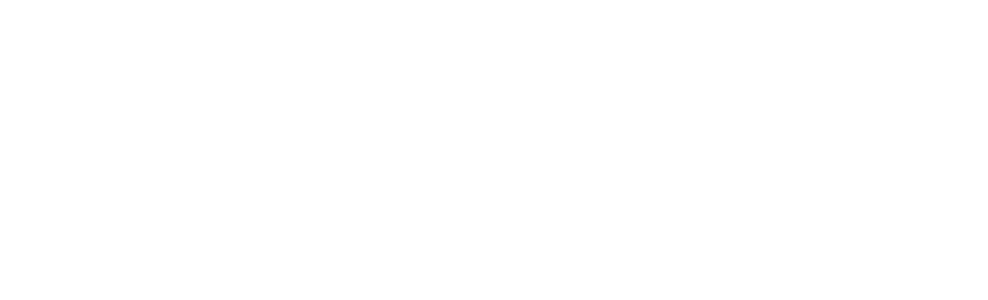
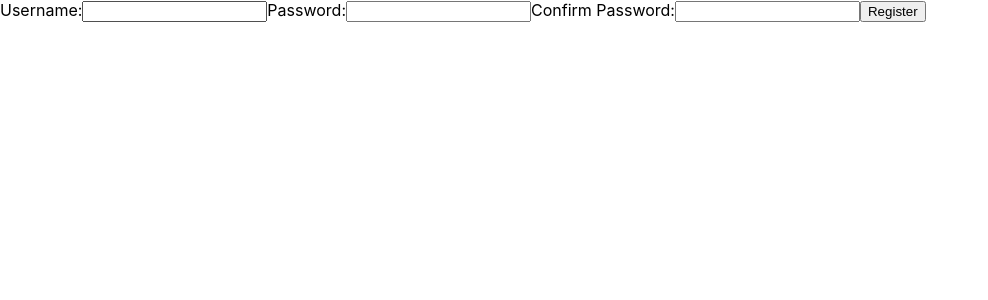
Before and after one commit to patrickmziet/lf, a React (Create React App) app in the folder web/lf-web/: page /register in a window 1280 px wide. Before the commit this address had no page. Shown: the top 300 px of the page, without its empty margins (0-988 px from the left). Built offline with nearby package versions, Linux system fonts and the light colour scheme.

Commit message:
added login and registration

```diff
--- a/web/lf-web/src/App.js
+++ b/web/lf-web/src/App.js
@@ -1,16 +1,22 @@
-export default App;
-
 import React from 'react';
 import { BrowserRouter as Router, Route, Routes } from 'react-router-dom';
 import Notes from './components/Notes';
+import HomePage from './components/HomePage';
+import Login from './components/Login';
+import Register from './components/Register';
 
 function App() {
   return (
     <Router>
       <Routes>
+        <Route path="/" element={<HomePage />} />
         <Route path="/notes" component={Notes} />
+        <Route path="/login" element={<Login />} />
+        <Route path="/register" element={<Register />} />
         {/* Add more routes as needed */}
       </Routes>
     </Router>
   );
 }
+
+export default App;
--- /dev/null
+++ b/web/lf-web/src/components/HomePage.js
@@ -0,0 +1,12 @@
+import React from 'react';
+
+function HomePage() {
+  return (
+    <div>
+      <h1>Welcome to our website!</h1>
+      <p>This is the homepage.</p>
+    </div>
+  );
+}
+
+export default HomePage;
--- /dev/null
+++ b/web/lf-web/src/components/Login.js
@@ -0,0 +1,39 @@
+import React, { useState } from 'react';
+import apiService from '../services/apiService';
+
+function Login() {
+  const [username, setUsername] = useState('');
+  const [password, setPassword] = useState('');
+
+  const handleSubmit = (event) => {
+    event.preventDefault();
+    apiService.post('/dj-rest-auth/login/', {
+      username,
+      password,
+    })
+    .then(response => {
+      console.log(response.data);
+      // handle successful login
+    })
+    .catch(error => {
+      console.error(error);
+      // handle error
+    });
+  };
+
+  return (
+    <form onSubmit={handleSubmit}>
+      <label>
+        Username:
+        <input type="text" value={username} onChange={e => setUsername(e.target.value)} />
+      </label>
+      <label>
+        Password:
+        <input type="password" value={password} onChange={e => setPassword(e.target.value)} />
+      </label>
+      <input type="submit" value="Login" />
+    </form>
+  );
+}
+
+export default Login;
--- /dev/null
+++ b/web/lf-web/src/components/Register.js
@@ -0,0 +1,45 @@
+import React, { useState } from 'react';
+import apiService from '../services/apiService';
+
+function Register() {
+  const [username, setUsername] = useState('');
+  const [password1, setPassword1] = useState('');
+  const [password2, setPassword2] = useState('');
+
+  const handleSubmit = (event) => {
+    event.preventDefault();
+    apiService.post('/dj-rest-auth/registration/', {
+      username,
+      password1,
+      password2,
+    })
+    .then(response => {
+      console.log(response.data);
+      // handle successful registration
+    })
+    .catch(error => {
+      console.error(error);
+      // handle error
+    });
+  };
+
+  return (
+    <form onSubmit={handleSubmit}>
+      <label>
+        Username:
+        <input type="text" value={username} onChange={e => setUsername(e.target.value)} />
+      </label>
+      <label>
+        Password:
+        <input type="password" value={password1} onChange={e => setPassword1(e.target.value)} />
+      </label>
+      <label>
+        Confirm Password:
+        <input type="password" value={password2} onChange={e => setPassword2(e.target.value)} />
+      </label>
+      <input type="submit" value="Register" />
+    </form>
+  );
+}
+
+export default Register;
```
